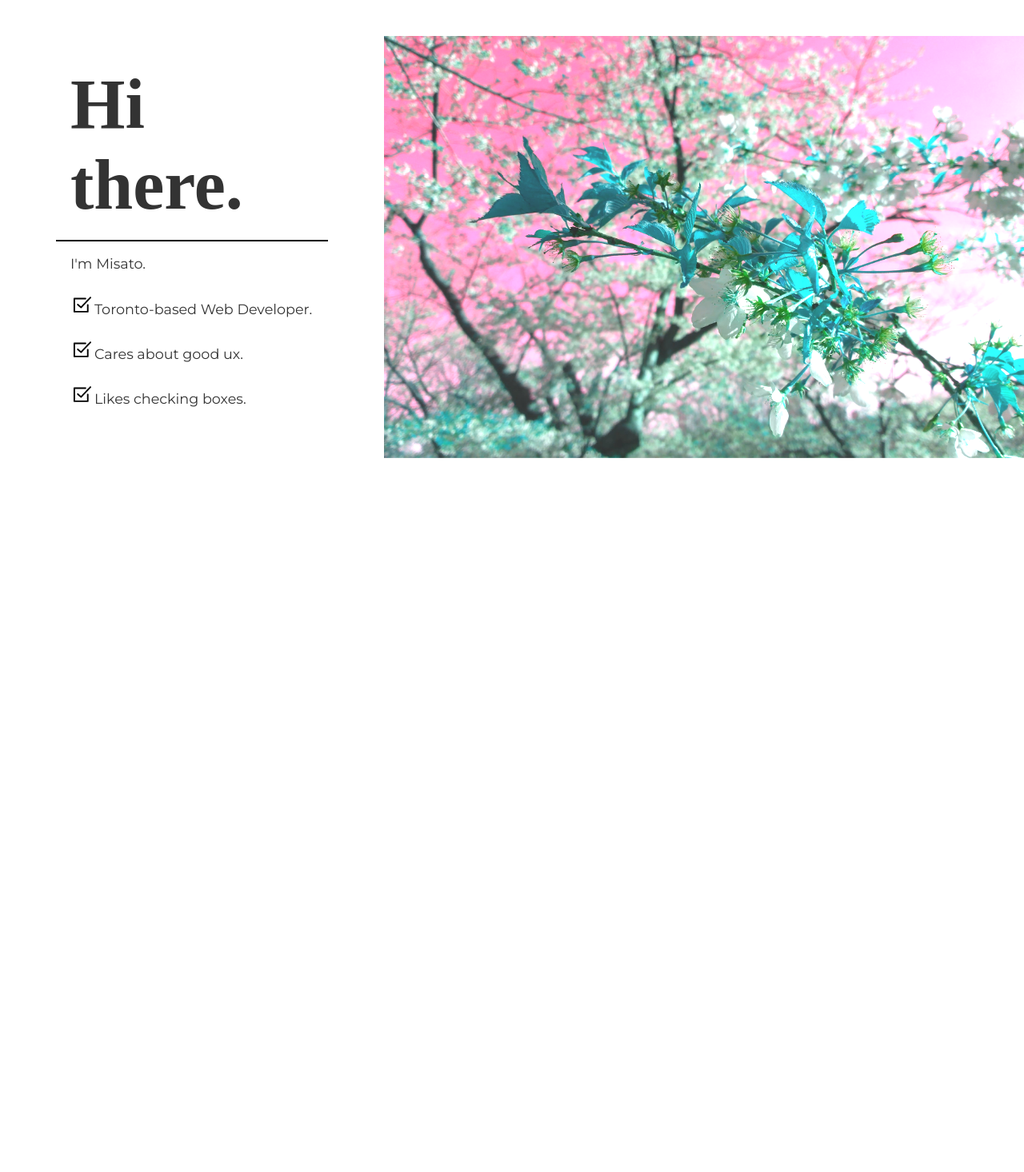
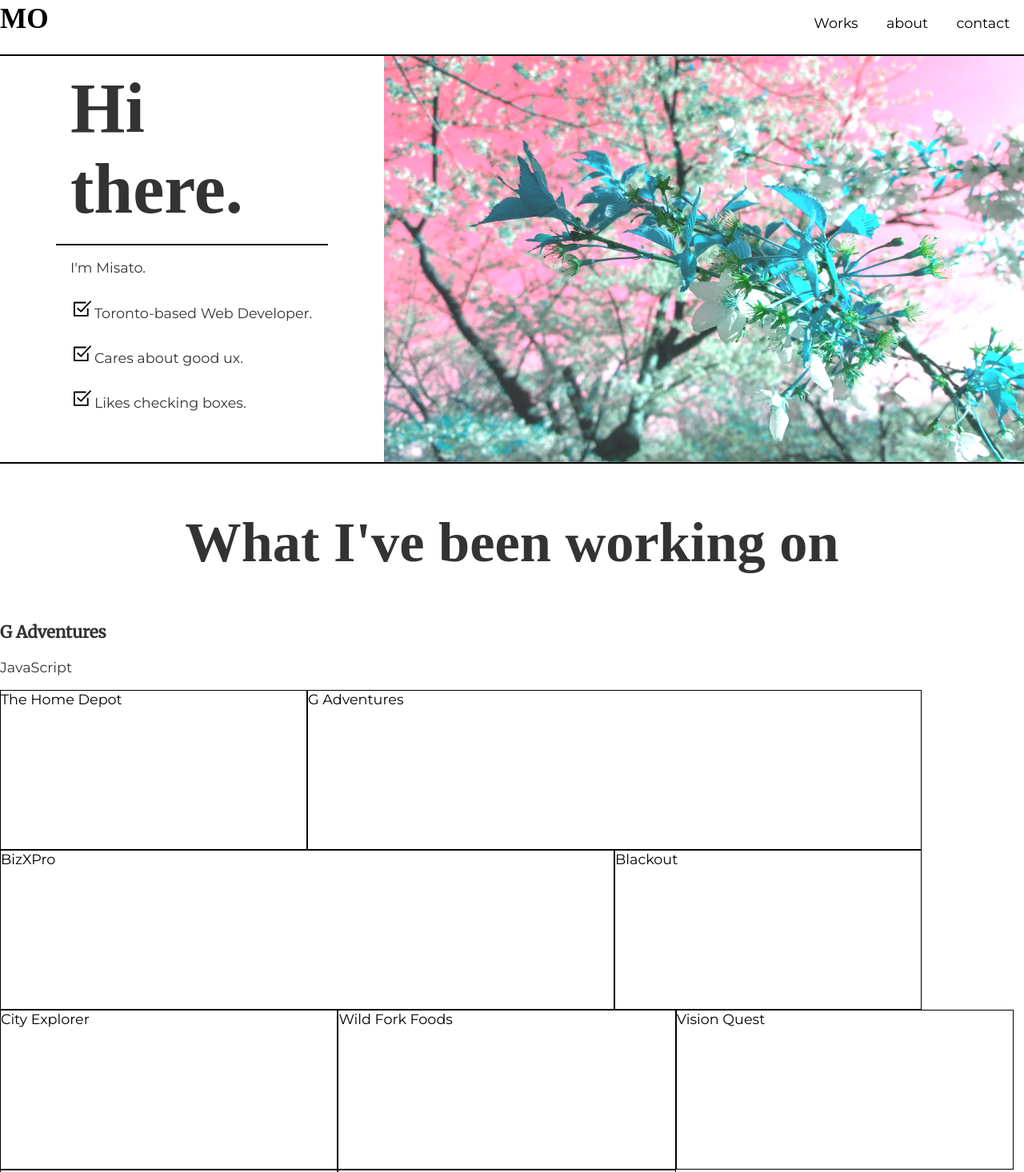
Before and after one commit to mokutsu/mokutsu.github.io, a Gatsby site: page / in a window 1280 px wide. Shown: the top 1466 px of the page at 80% size. Built offline with nearby package versions, Linux system fonts and the light colour scheme; Gatsby itself is replaced by a stand-in of ours.

Commit message:
fix up projects

```diff
--- a/src/components/header.js
+++ b/src/components/header.js
@@ -8,25 +8,26 @@ class Header extends React.Component {
       scrolled: false
     };
   }
-  // componentDidMount() {
-  //   console.log(this)
-  //   window.addEventListener('scroll', this.handleScroll.bind(this));
-  //   console.log('added')
-  // }
-  // componentWillUnmount() {
-  //       console.log(this)
-  //   window.removeEventListener('scroll', this.handleScroll.bind(this));
-  //   console.log('removed')
-  // }
+  componentDidMount() {
+    console.log(this)
+    window.addEventListener('scroll', this.handleScroll.bind(this));
+    console.log('added')
+  }
+  componentWillUnmount() {
+        console.log(this)
+    window.removeEventListener('scroll', this.handleScroll.bind(this));
+    console.log('removed')
+  }
   handleScroll(e) {
         console.log(this)
     console.log('handle scroll')
-    // this.setState({scrolled: true});
+    this.setState({scrolled: true});
   }
   render() {
     return (
       <header
         className={this.state.scrolled ? "global-header scrolled-header" : "global-header full-header"}
+        style={{'borderBottom': '2px solid black'}}
       >
         <div
           style={{
@@ -36,18 +37,30 @@ class Header extends React.Component {
             <Link
               to="/"
               style={{
-                color: 'white',
+                color: 'black',
                 textDecoration: 'none',
               }}
             >MO</Link>
           </h1>
           <nav>
             <ul>
+
+              <li style={{ margin: 0 }}>
+                <Link
+                  to="/projects"
+                  style={{
+                    color: 'black',
+                    textDecoration: 'none',
+                  }}
+                >Works
+                </Link>
+              </li>
+
               <li style={{ margin: 0 }}>
                 <Link
                   to="/about"
                   style={{
-                    color: 'white',
+                    color: 'black',
                     textDecoration: 'none',
                   }}
                 >about
@@ -55,20 +68,10 @@ class Header extends React.Component {
               </li>
 
               <li style={{ margin: 0 }}>
-                <Link
-                  to="/projects"
-                  style={{
-                    color: 'white',
-                    textDecoration: 'none',
-                  }}
-                >projects
-                </Link>
-              </li>
-              <li style={{ margin: 0 }}>
                   <Link
                     to="/contact_page"
                     style={{
-                      color: 'white',
+                      color: 'black',
                       textDecoration: 'none',
                     }}
                   >contact
--- a/src/components/layout.css
+++ b/src/components/layout.css
@@ -43,6 +43,7 @@ svg:not(:root) {
   overflow: hidden;
 }
 
+
 h1, h2, h3, h4, h5, h6 {
   color: inherit;
   font-family: 'Merriweather', -apple-system, BlinkMacSystemFont, Segoe UI, Roboto, Oxygen,
@@ -80,6 +81,7 @@ h1, h2, h3, h4, h5, h6 {
 .text-container {
   z-index:3;
   display: inline-block;
+  /*padding-top: 80px;*/
   /*display:flex;*/
   /*flex-flow: column;*/
   height: 60vh;
@@ -90,6 +92,7 @@ h1, h2, h3, h4, h5, h6 {
 }
 .intro-header {
   display: flex;
+  padding-top:50px;
 }
 .header-pt {
   display: flex;
@@ -136,6 +139,16 @@ h1, h2, h3, h4, h5, h6 {
     position: relative;
     /*transform: translate(33%);*/
 }
+header h1 ,h2 {
+    font-family: 'Megrim';
+}
+.proj {
+  border-top: 2px solid black;
+}
+.proj h2 {
+  font-size: 4rem;
+  text-align: center;
+}
 .header-text-h1 {
   font-size: 5rem;
   padding: 1rem;
@@ -149,7 +162,7 @@ h1, h2, h3, h4, h5, h6 {
   font-family: 'Faster One';
   font-family: 'Megrim';
 }
-p.subtext {
+div.subtext {
   margin-left: 1rem;
   padding: 0 1rem;
 }
@@ -182,23 +195,55 @@ p.subtext {
 }
 .projects, .projects-2 {
   background-color: white;
-  color: white;
+  color: black;
   width: 33%;
   height: 200px;
-  border:1px solid white;
+  border:1px solid black;
 }
-.global-header { background-color: white; color: black;}
+.global-header {
+  background-color: white; color: black;
+  z-index: 5;
+  width: 100%;
+  height:70px;
+  transition: all 2s;
+  position: fixed;
+}
+.global-header.scrolled-header {
+  color: red;
+  height: 50px;
+}
 .global-header > div {
   display: flex;
   align-items: baseline;
   justify-content: space-between;
   flex-wrap: wrap;
-}.global-header nav li {
+}
+.global-header nav li {
   list-style: none;
-  padding: 0.2rem 0.4rem;
-}.global-header nav ul {
+  padding: 1rem;
+  transition: all 0.5s;
+}
+.global-header nav li:hover a{
+  text-decoration: underline;
+  color: #32b385;
+}
+.global-header nav ul {
   display: flex;
   flex-direction: row;
   flex-wrap: wrap;
   margin: 0 auto;
 }
+
+.projects-list {
+  display: flex;
+  flex-wrap: wrap;
+}
+.pro-1, .pro-4 {
+  width: 30%;
+}
+.pro-2, .pro-3 {
+  width: 60%;
+}
+.pro-5{
+
+}
--- /dev/null
+++ b/src/components/projects.js
@@ -0,0 +1,83 @@
+import React from 'react';
+
+class ProjectSection extends React.Component {
+  constructor(props) {
+    super(props);
+    this.state = {
+      activeProject: {
+        name: 'G Adventures',
+        stack: 'JavaScript',
+        description: ''
+      },
+      allProjects: [
+
+      ]
+    };
+  }
+
+  render() {
+    return (
+      <section className='proj'>
+        <h2>What I've been working on</h2>
+        <div className='main-box'>
+          <h3>{this.state.activeProject.name}</h3>
+          <p>{this.state.activeProject.stack}</p>
+          <p>{this.state.activeProject.description}</p>
+        </div>
+        <section className='projects-list'>
+            <section className='projects pro-1'>
+              The Home Depot
+              <section>
+
+              </section>
+            </section>
+
+
+            <section className='projects pro-2'>
+              G Adventures
+              <section>
+
+              </section>
+            </section>
+
+            <section className='projects pro-3'>
+              BizXPro
+            </section>
+
+            <section className='projects pro-4'>
+              Blackout
+            </section>
+
+            <section className='projects pro-5'>
+              City Explorer
+            </section>
+
+            <section className='projects pro-6'>
+              Wild Fork Foods
+            </section>
+
+            <section className='projects pro-7'>
+              Vision Quest
+            </section>
+
+
+            <section className='projects pro-8'>
+              Chris Tam
+            </section>
+
+
+            <section className='projects pro-9'>
+              Walk This Way
+              <section>
+
+              </section>
+            </section>
+
+
+          </section>
+        </section>
+    )
+  }
+}
+
+export default ProjectSection;
--- a/src/pages/index.js
+++ b/src/pages/index.js
@@ -3,6 +3,7 @@ import { Link } from 'gatsby'
 import photo2 from '../components/photo2.jpg'
 import canva_desk from '../components/canva_desk.jpg';
 import Layout from '../components/layout'
+import ProjectSection from '../components/projects';
 
 const IndexPage = () => (
   <Layout>
@@ -11,28 +12,28 @@ const IndexPage = () => (
         <div  className='text-background'>
           <div className='header-text'>
             <h1 className='header-text-h1'>Hi there.</h1>
-            <p className='subtext'>
+            <div className='subtext'>
               <p>I'm Misato. </p>
-              <p className='header-pt'>
+              <div className='header-pt'>
                 <span className='svg-container'>
-                  <svg x="0px" y="0px" viewBox="0 0 100 125"><g transform="translate(0,-952.36218)"><path d="m 91.834592,961.34871 c -1.0317,0.041 -2.0409,0.4995 -2.75,1.25 -10.567698,11.0566 -34.400798,36.5888 -46.374998,49.18729 l -14.0625,-12.40609 c -1.5707,-1.3911 -4.2657,-1.2275 -5.6566,0.3434 -1.3909,1.57089 -1.227,4.26589 0.3441,5.65659 l 17,14.9999 c 1.5368,1.361 4.154,1.2434 5.5625,-0.25 11.1694,-11.6857 37.946998,-40.43549 48.999998,-51.99989 1.109,-1.1432 1.43,-2.9804 0.7745,-4.4319 -0.6555,-1.4515 -2.2461,-2.4254 -3.837,-2.3493 z m -87.8436977,10.0312 0,67.99989 c 2e-4,2.0943 1.9057,3.9998 4,4 l 69.9999997,0 c 2.0943,-2e-4 3.999798,-1.9057 3.999998,-4 l 0,-34.9999 c 0.03,-2.1133 -1.886498,-4.057 -3.999998,-4.057 -2.1135,0 -4.0299,1.9437 -4,4.057 l 0,30.9999 -62,0 0,-59.99989 54,0 c 2.1132,0.03 4.057,-1.8865 4.057,-4 0,-2.1135 -1.9438,-4.0299 -4.057,-4 l -57.9999997,0 c -2.4198,0.044 -3.9556,2.3142 -4,4 z" fill="#000000" fill-opacity="1" marker="none" visibility="visible" display="inline" overflow="visible"/></g> </svg>
+                  <svg x="0px" y="0px" viewBox="0 0 100 125"><g transform="translate(0,-952.36218)"><path d="m 91.834592,961.34871 c -1.0317,0.041 -2.0409,0.4995 -2.75,1.25 -10.567698,11.0566 -34.400798,36.5888 -46.374998,49.18729 l -14.0625,-12.40609 c -1.5707,-1.3911 -4.2657,-1.2275 -5.6566,0.3434 -1.3909,1.57089 -1.227,4.26589 0.3441,5.65659 l 17,14.9999 c 1.5368,1.361 4.154,1.2434 5.5625,-0.25 11.1694,-11.6857 37.946998,-40.43549 48.999998,-51.99989 1.109,-1.1432 1.43,-2.9804 0.7745,-4.4319 -0.6555,-1.4515 -2.2461,-2.4254 -3.837,-2.3493 z m -87.8436977,10.0312 0,67.99989 c 2e-4,2.0943 1.9057,3.9998 4,4 l 69.9999997,0 c 2.0943,-2e-4 3.999798,-1.9057 3.999998,-4 l 0,-34.9999 c 0.03,-2.1133 -1.886498,-4.057 -3.999998,-4.057 -2.1135,0 -4.0299,1.9437 -4,4.057 l 0,30.9999 -62,0 0,-59.99989 54,0 c 2.1132,0.03 4.057,-1.8865 4.057,-4 0,-2.1135 -1.9438,-4.0299 -4.057,-4 l -57.9999997,0 c -2.4198,0.044 -3.9556,2.3142 -4,4 z" fill="#000000" marker="none" visibility="visible" display="inline" overflow="visible"/></g> </svg>
                 </span>
                 <p> Toronto-based Web Developer. </p>
-              </p>
-              <p className='header-pt'>
+              </div>
+              <div className='header-pt'>
                 <span className='svg-container'>
-                  <svg x="0px" y="0px" viewBox="0 0 100 125"><g transform="translate(0,-952.36218)"><path d="m 91.834592,961.34871 c -1.0317,0.041 -2.0409,0.4995 -2.75,1.25 -10.567698,11.0566 -34.400798,36.5888 -46.374998,49.18729 l -14.0625,-12.40609 c -1.5707,-1.3911 -4.2657,-1.2275 -5.6566,0.3434 -1.3909,1.57089 -1.227,4.26589 0.3441,5.65659 l 17,14.9999 c 1.5368,1.361 4.154,1.2434 5.5625,-0.25 11.1694,-11.6857 37.946998,-40.43549 48.999998,-51.99989 1.109,-1.1432 1.43,-2.9804 0.7745,-4.4319 -0.6555,-1.4515 -2.2461,-2.4254 -3.837,-2.3493 z m -87.8436977,10.0312 0,67.99989 c 2e-4,2.0943 1.9057,3.9998 4,4 l 69.9999997,0 c 2.0943,-2e-4 3.999798,-1.9057 3.999998,-4 l 0,-34.9999 c 0.03,-2.1133 -1.886498,-4.057 -3.999998,-4.057 -2.1135,0 -4.0299,1.9437 -4,4.057 l 0,30.9999 -62,0 0,-59.99989 54,0 c 2.1132,0.03 4.057,-1.8865 4.057,-4 0,-2.1135 -1.9438,-4.0299 -4.057,-4 l -57.9999997,0 c -2.4198,0.044 -3.9556,2.3142 -4,4 z" fill="#000000" fill-opacity="1" marker="none" visibility="visible" display="inline" overflow="visible"/></g> </svg>
+                  <svg x="0px" y="0px" viewBox="0 0 100 125"><g transform="translate(0,-952.36218)"><path d="m 91.834592,961.34871 c -1.0317,0.041 -2.0409,0.4995 -2.75,1.25 -10.567698,11.0566 -34.400798,36.5888 -46.374998,49.18729 l -14.0625,-12.40609 c -1.5707,-1.3911 -4.2657,-1.2275 -5.6566,0.3434 -1.3909,1.57089 -1.227,4.26589 0.3441,5.65659 l 17,14.9999 c 1.5368,1.361 4.154,1.2434 5.5625,-0.25 11.1694,-11.6857 37.946998,-40.43549 48.999998,-51.99989 1.109,-1.1432 1.43,-2.9804 0.7745,-4.4319 -0.6555,-1.4515 -2.2461,-2.4254 -3.837,-2.3493 z m -87.8436977,10.0312 0,67.99989 c 2e-4,2.0943 1.9057,3.9998 4,4 l 69.9999997,0 c 2.0943,-2e-4 3.999798,-1.9057 3.999998,-4 l 0,-34.9999 c 0.03,-2.1133 -1.886498,-4.057 -3.999998,-4.057 -2.1135,0 -4.0299,1.9437 -4,4.057 l 0,30.9999 -62,0 0,-59.99989 54,0 c 2.1132,0.03 4.057,-1.8865 4.057,-4 0,-2.1135 -1.9438,-4.0299 -4.057,-4 l -57.9999997,0 c -2.4198,0.044 -3.9556,2.3142 -4,4 z" fill="#000000" marker="none" visibility="visible" display="inline" overflow="visible"/></g> </svg>
                 </span>
                 <p>Cares about good ux.</p>
-              </p>
+              </div>
 
-              <p className='header-pt'>
+              <div className='header-pt'>
               <span className='svg-container'>
-              <svg x="0px" y="0px" viewBox="0 0 100 125"><g transform="translate(0,-952.36218)"><path d="m 91.834592,961.34871 c -1.0317,0.041 -2.0409,0.4995 -2.75,1.25 -10.567698,11.0566 -34.400798,36.5888 -46.374998,49.18729 l -14.0625,-12.40609 c -1.5707,-1.3911 -4.2657,-1.2275 -5.6566,0.3434 -1.3909,1.57089 -1.227,4.26589 0.3441,5.65659 l 17,14.9999 c 1.5368,1.361 4.154,1.2434 5.5625,-0.25 11.1694,-11.6857 37.946998,-40.43549 48.999998,-51.99989 1.109,-1.1432 1.43,-2.9804 0.7745,-4.4319 -0.6555,-1.4515 -2.2461,-2.4254 -3.837,-2.3493 z m -87.8436977,10.0312 0,67.99989 c 2e-4,2.0943 1.9057,3.9998 4,4 l 69.9999997,0 c 2.0943,-2e-4 3.999798,-1.9057 3.999998,-4 l 0,-34.9999 c 0.03,-2.1133 -1.886498,-4.057 -3.999998,-4.057 -2.1135,0 -4.0299,1.9437 -4,4.057 l 0,30.9999 -62,0 0,-59.99989 54,0 c 2.1132,0.03 4.057,-1.8865 4.057,-4 0,-2.1135 -1.9438,-4.0299 -4.057,-4 l -57.9999997,0 c -2.4198,0.044 -3.9556,2.3142 -4,4 z" fill="#000000" fill-opacity="1" marker="none" visibility="visible" display="inline" overflow="visible"/></g> </svg>
+              <svg x="0px" y="0px" viewBox="0 0 100 125"><g transform="translate(0,-952.36218)"><path d="m 91.834592,961.34871 c -1.0317,0.041 -2.0409,0.4995 -2.75,1.25 -10.567698,11.0566 -34.400798,36.5888 -46.374998,49.18729 l -14.0625,-12.40609 c -1.5707,-1.3911 -4.2657,-1.2275 -5.6566,0.3434 -1.3909,1.57089 -1.227,4.26589 0.3441,5.65659 l 17,14.9999 c 1.5368,1.361 4.154,1.2434 5.5625,-0.25 11.1694,-11.6857 37.946998,-40.43549 48.999998,-51.99989 1.109,-1.1432 1.43,-2.9804 0.7745,-4.4319 -0.6555,-1.4515 -2.2461,-2.4254 -3.837,-2.3493 z m -87.8436977,10.0312 0,67.99989 c 2e-4,2.0943 1.9057,3.9998 4,4 l 69.9999997,0 c 2.0943,-2e-4 3.999798,-1.9057 3.999998,-4 l 0,-34.9999 c 0.03,-2.1133 -1.886498,-4.057 -3.999998,-4.057 -2.1135,0 -4.0299,1.9437 -4,4.057 l 0,30.9999 -62,0 0,-59.99989 54,0 c 2.1132,0.03 4.057,-1.8865 4.057,-4 0,-2.1135 -1.9438,-4.0299 -4.057,-4 l -57.9999997,0 c -2.4198,0.044 -3.9556,2.3142 -4,4 z" fill="#000000" marker="none" visibility="visible" display="inline" overflow="visible"/></g> </svg>
             </span>
                  <p>Likes checking boxes.</p>
-              </p>
-            </p>
+              </div>
+            </div>
 
         </div>
       </div>
@@ -43,57 +44,7 @@ const IndexPage = () => (
 
     </header>
 
-
-
-
-    <section className='projects-list'>
-    <section className='projects pro-1'>
-      test23423243234423 dafsafd dfas dafs  1
-      <section>
-
-      </section>
-    </section>
-
-
-    <section className='projects pro-2'>
-      test23423243234423 dafsafd dfas dafs  2
-      <section>
-
-      </section>
-    </section>
-
-    <section className='projects pro-3'>
-      test23423243234423 dafsafd dfas dafs  3
-      <section>
-
-      </section>
-    </section>
-
-
-    <section className='projects pro-4'>
-      test23423243234423 dafsafd dfas dafs  4
-      <section>
-
-      </section>
-    </section>
-
-
-    <section className='projects pro-5'>
-      test23423243234423 dafsafd dfas dafs pro-5
-      <section>
-
-      </section>
-    </section>
-
-
-    <section className='projects pro-6'>
-      test23423243234423 dafsafd dfas dafs pro-6
-      <section>
-
-      </section>
-    </section>
-
-</section>
+    <ProjectSection />
   </Layout>
 )
 
```
